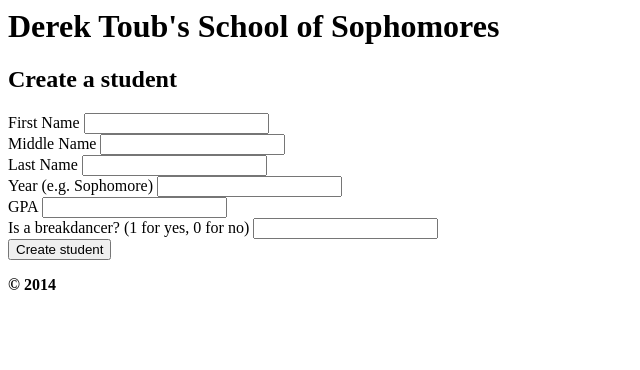
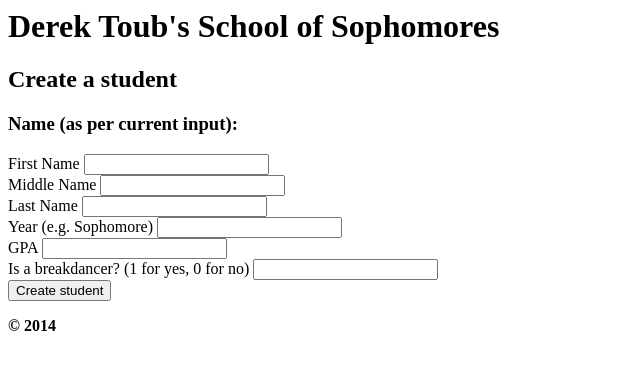
Before and after one commit to sunamHD/school, a CodeIgniter app: page /school/index.php/students/create in a window 1280 px wide. Shown: the top 370 px of the page, without its empty margins (0-640 px from the left). Run offline with CodeIgniter, Linux system fonts and the light colour scheme.

Commit message:
Dynamic name viewing and automatic change of breakdance to 1 or 0

```diff
--- a/application/views/students/create.php
+++ b/application/views/students/create.php
@@ -2,16 +2,20 @@
 
 <?php echo validation_errors(); ?>
 
-<?php echo form_open('students/create') ?>
+<h3>Name (as per current input):<span id="nameDisp"></span></h3>
+<?php
+    $attributes = array('id' => 'createStudentForm');
+    echo form_open('students/create', $attributes)
+?>
 
 	<label for="firstName">First Name</label>
-	<input type="input" name="firstName" /><br />
+	<input type="input" name="firstName" onkeyup="updateNameDisplay()" /><br />
 
 	<label for="midName">Middle Name</label>
-	<input type="input" name="midName" /><br />
+	<input type="input" name="midName" onkeyup="updateNameDisplay()"/><br />
 
 	<label for="lastName">Last Name</label>
-	<input type="input" name="lastName" /><br />
+	<input type="input" name="lastName" onkeyup="updateNameDisplay()"/><br />
 
 	<label for="year">Year (e.g. Sophomore)</label>
 	<input type="input" name="year" /><br />
@@ -22,6 +26,26 @@
 	<label for="breakdance">Is a breakdancer? (1 for yes, 0 for no)</label>
 	<input type="input" name="breakdance" /><br />
 
-	<input type="submit" name="submit" value="Create student" />
+	<input type="submit" name="submit" value="Create student" onclick="breakFix()" />
 
 </form>
+<script>
+    function updateNameDisplay(){
+        var first = document.getElementsByName('firstName')[0].value;
+        var mid = document.getElementsByName('midName')[0].value;
+        var last = document.getElementsByName('lastName')[0].value;
+        document.getElementById('nameDisp').innerHTML = ' ' + first + ' ' +  mid + ' ' + last;
+    }
+</script>
+
+<script>
+    function breakFix(){
+        var breaker = document.getElementsByName('breakdance')[0].value;
+        if (breaker == 'y'){
+            document.getElementsByName('breakdance')[0].value = 1;
+        }
+        else if (breaker == 'n'){
+            document.getElementsByName('breakdance')[0].value = 0;
+        }
+    }
+</script>
```
